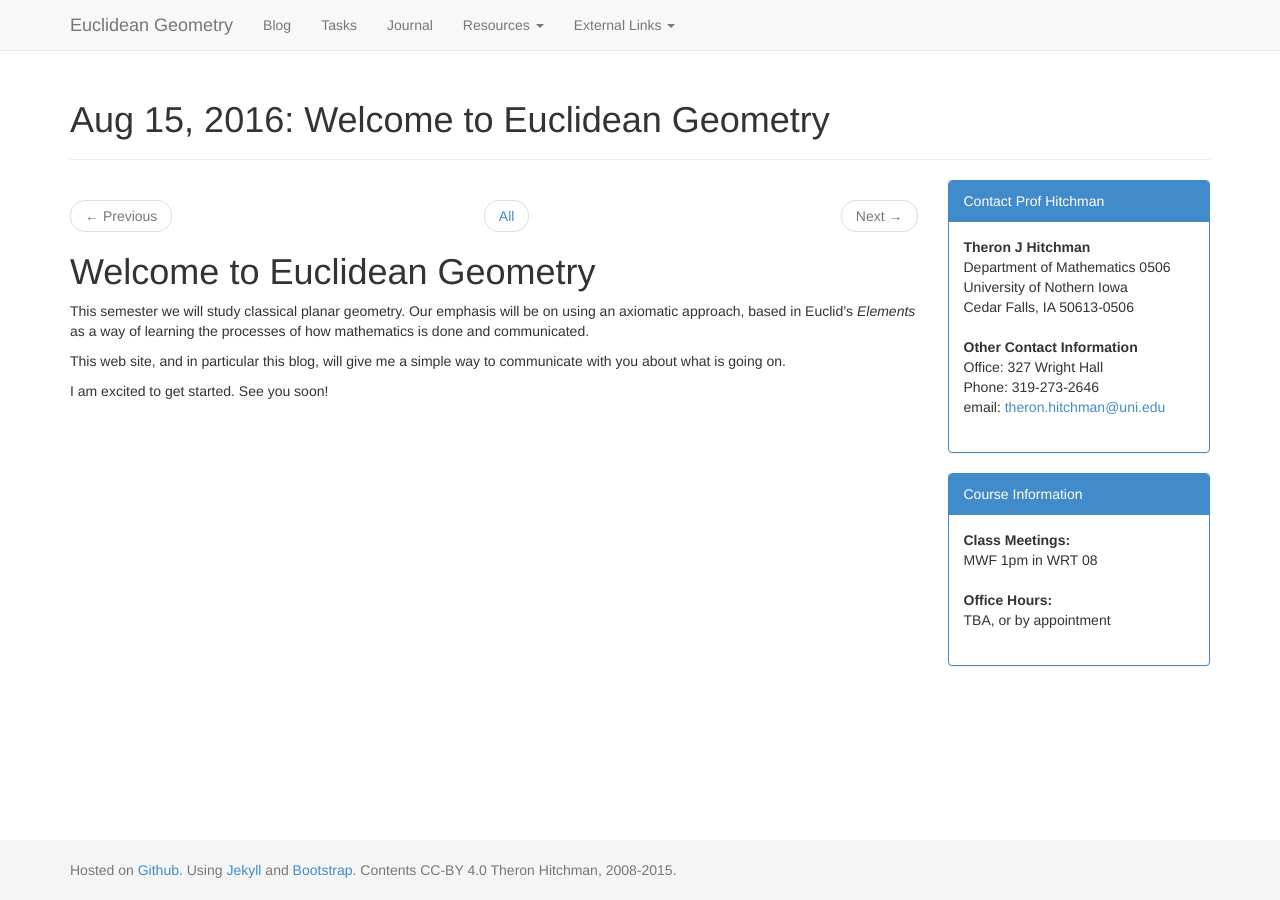
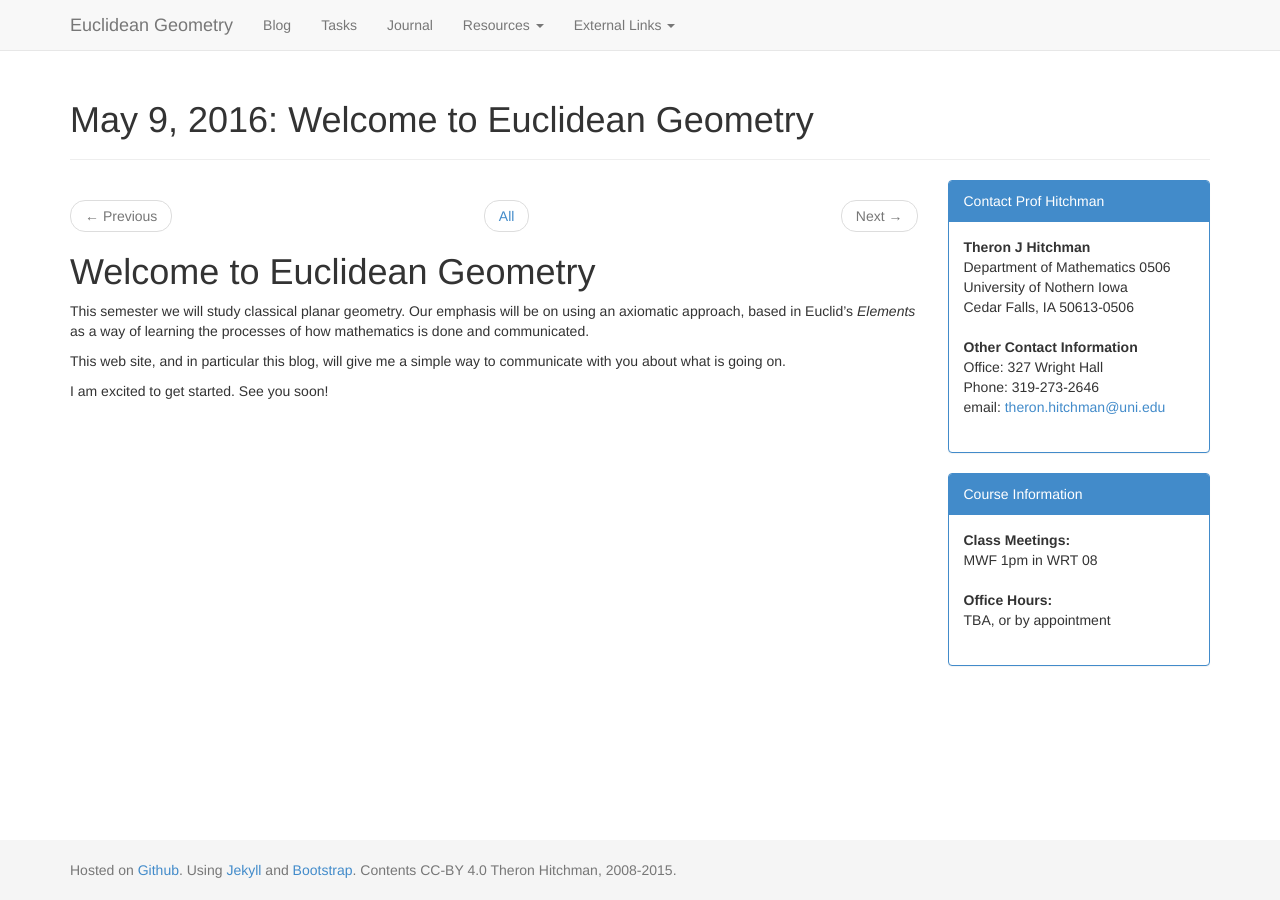
Before and after one commit to theronhitchman/euclidean-geometry, a Jekyll site: the page built from _posts/2016-08-15-Welcome.md, in a window 1280 px wide. Built offline with Jekyll 4.4.1, drawn with Linux system fonts in a browser that asks for light colours; nearby versions of some CDN libraries.

Commit message:
update welcome post

```diff
--- a/_posts/2016-08-15-Welcome.md
+++ b/_posts/2016-08-15-Welcome.md
@@ -1,7 +1,7 @@
 ---
 layout: post
 title: Welcome to Euclidean Geometry
-date: 2016-08-15 17:00
+date: 2016-05-09 17:00
 ---
 
 # Welcome to Euclidean Geometry
```
